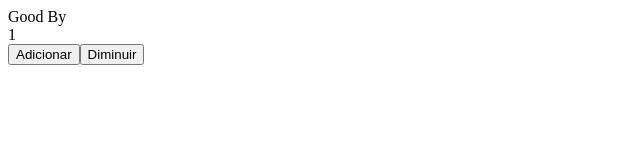
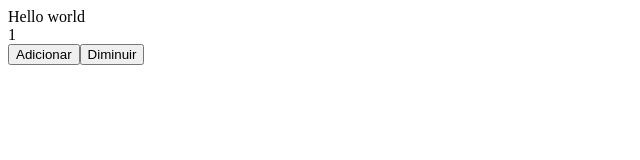
Before and after one commit to Antonio-Ribeiro626/new-project, a Next.js app: page / in a window 1280 px wide. Shown: the top 160 px of the page, without its empty margins (0-640 px from the left). Built offline with nearby package versions, Linux system fonts and the light colour scheme.

Commit message:
hello world

```diff
--- a/pages/index.js
+++ b/pages/index.js
@@ -3,7 +3,7 @@ import { useState } from "react";
 function Home() {
     return (
         <div>
-            <div>Good By </div>
+            <div>Hello world</div>
             <Contador />
         </div>
     )
```
